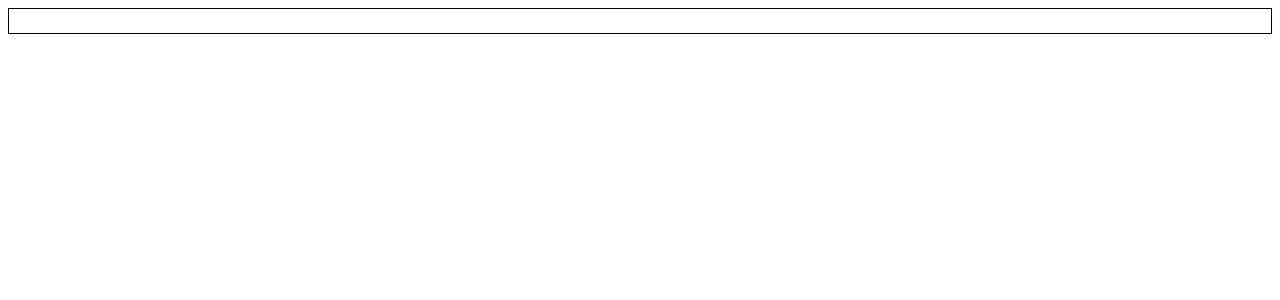
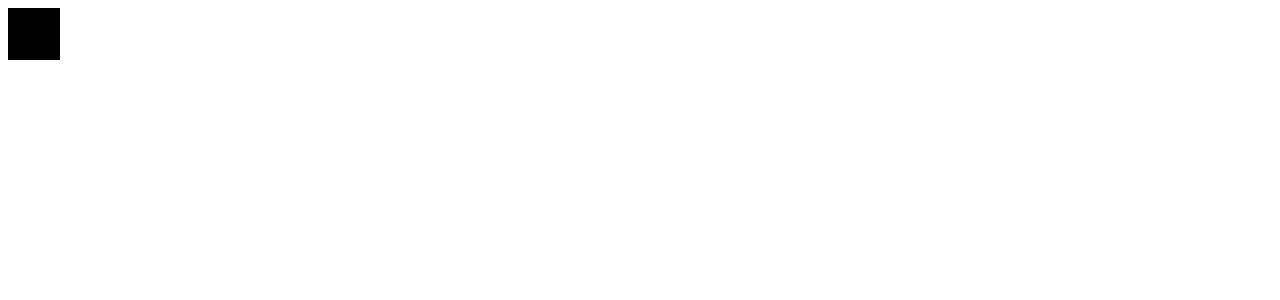
Before and after one commit to qajf/qajf.github.io, a Jekyll site: the page testhead.html, which Jekyll copies as it is, in a window 1280 px wide. Shown: the top 300 px of the page. Built offline with Jekyll 4.4.1, drawn with Linux system fonts in a browser that asks for light colours.

Commit message:
Update testhead.html

```diff
--- a/testhead.html
+++ b/testhead.html
@@ -5,7 +5,7 @@
   border:1px solid #000;
  }
 
- .humburger {
+ .hamburger {
   width:30px;
   height:30px;
   background:#000;
@@ -17,7 +17,7 @@
   z-index:999;
  }
 
- .hamburger {
+/* .hamburger {
 　width: 30px;
 　height: 30px;
 　background: #000;
@@ -27,7 +27,7 @@
 　align-items: center;
 　position: absolute;
 　z-index: 999;
- }
+ } */
 .hamburger:hover {
 　cursor: pointer;
 }
```
